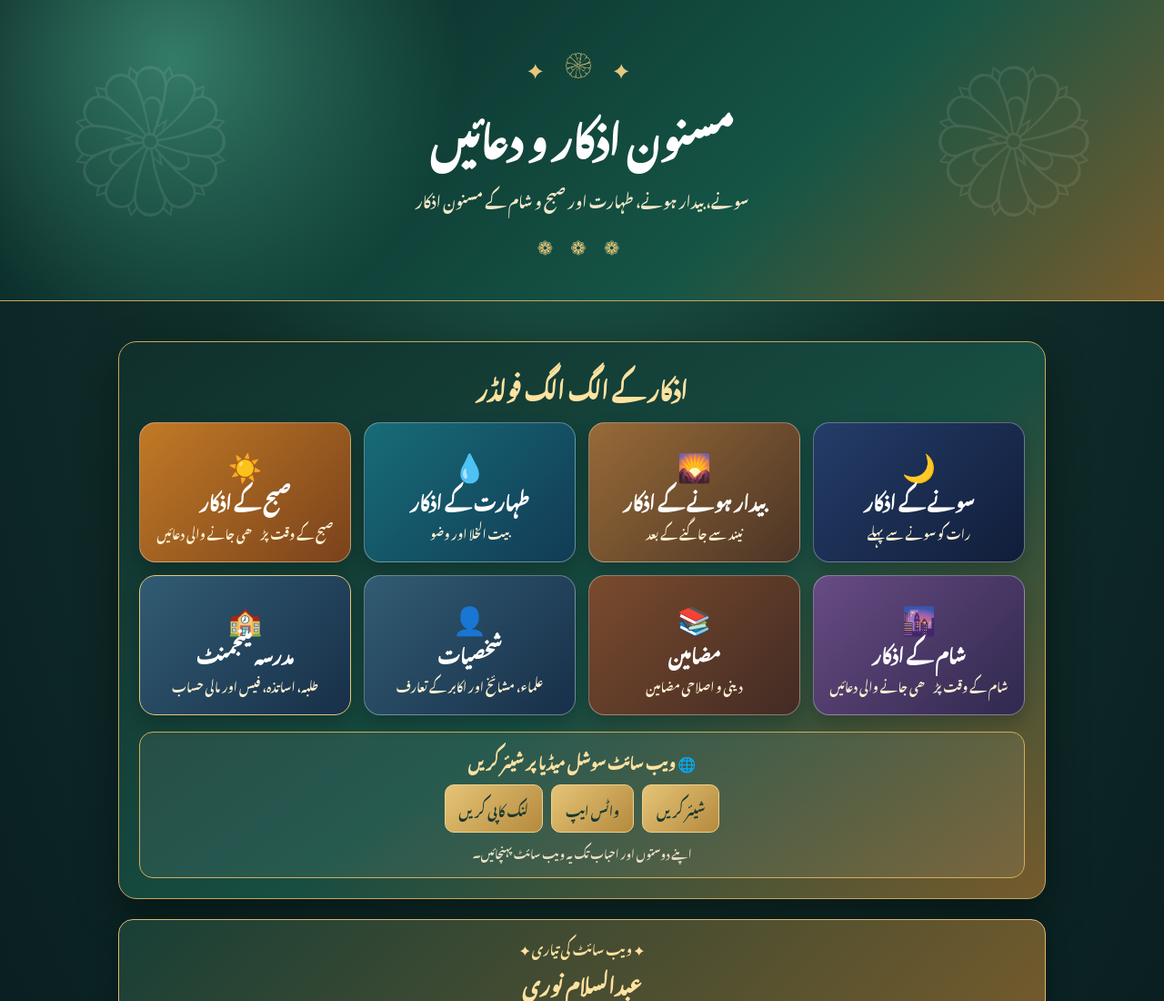
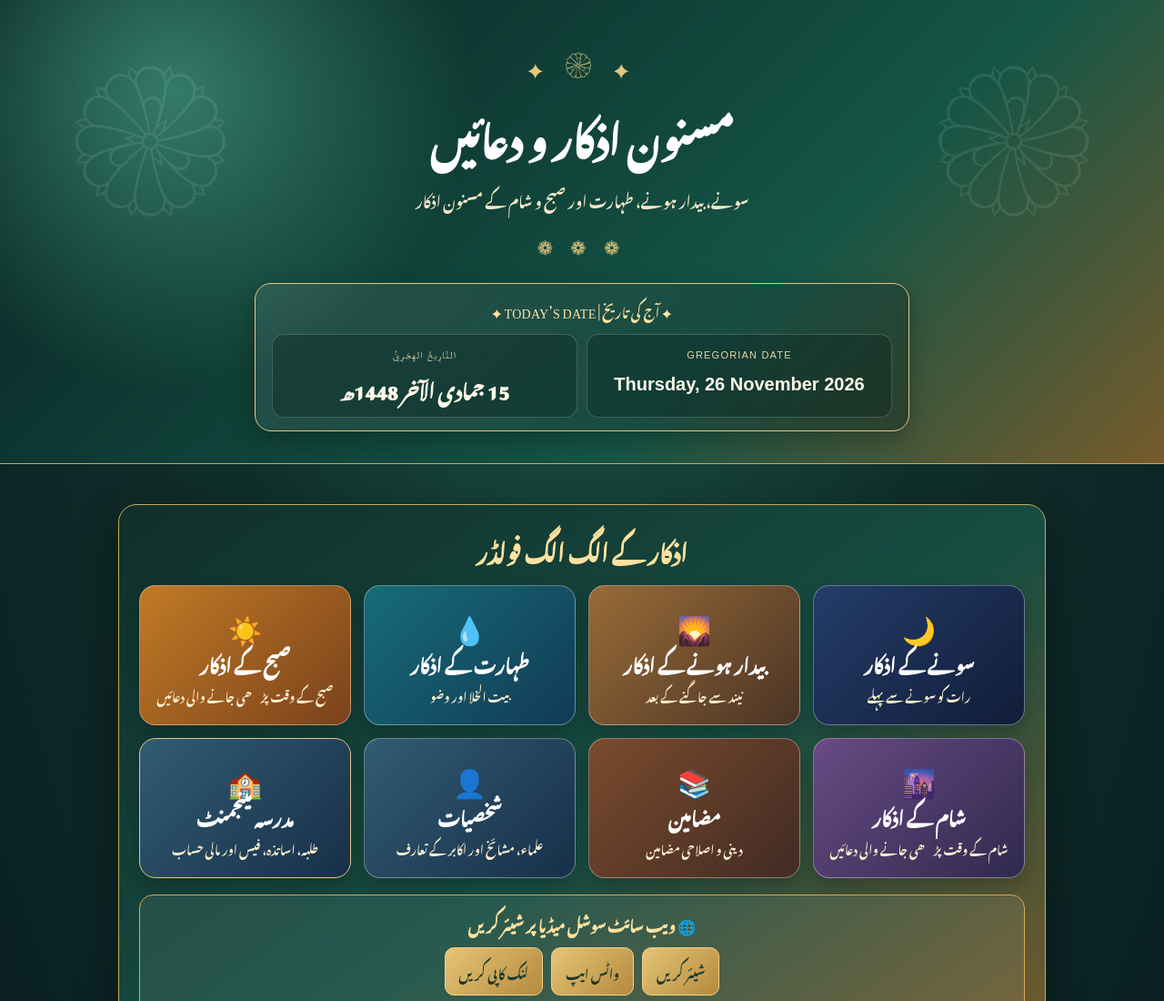
Before and after one commit to abooabdulhalim-boop/Noori-library, a plain HTML site: page index.html in a window 1280 px wide. Shown: the top 1100 px of the page at 91% size. Drawn offline with Linux system fonts and the light colour scheme; a web font is replaced by a local one.

Commit message:
Implement date panel for displaying dates
Added a date panel to display both Gregorian and Hijri dates.

```diff
--- a/index.html
+++ b/index.html
@@ -140,6 +140,18 @@ body:has(.article-detail:target) .creator{display:none}
 body:has(.article-detail:target) .hero{display:none}
 .folder:has(.article-detail:target) .article-link{display:flex}
 
+
+/* خوبصورت انگریزی اور اسلامی تاریخ کا پینل */
+.date-panel{max-width:720px;margin:22px auto 0;padding:14px 18px;border:1px solid #e5c77e;border-radius:18px;background:linear-gradient(135deg,#ffffff18,#071f1d66);box-shadow:0 10px 28px #0004;backdrop-filter:blur(5px)}
+.date-panel-title{color:#ffe5a6;font-size:14px;margin-bottom:10px;letter-spacing:.3px}
+.date-grid{display:grid;grid-template-columns:1fr 1fr;gap:10px}
+.date-cell{padding:11px 9px;border-radius:13px;background:#071f1d55;border:1px solid #ffffff30;min-width:0}
+.date-label{display:block;color:#e7d5a9;font-family:Arial,sans-serif;font-size:11px;letter-spacing:1.2px;margin-bottom:5px}
+.date-value{display:block;color:#fff8e8;font-family:Arial,'Noto Sans',sans-serif;font-size:clamp(15px,3.5vw,20px);font-weight:700;line-height:1.55;direction:ltr}
+.date-cell.hijri .date-value{font-family:'Noto Nastaliq Urdu','Jameel Noori Nastaleeq',serif;font-size:clamp(16px,3.7vw,21px);direction:rtl;line-height:1.9}
+.date-note{display:block;margin-top:9px;color:#e8d8b6;font-size:11px;line-height:1.8}
+@media(max-width:420px){.date-panel{margin-top:16px;padding:11px}.date-grid{gap:7px}.date-cell{padding:9px 6px}}
+
 </style>
 <style>
 .image-tools{display:flex!important;visibility:visible!important;opacity:1!important;width:100%;box-sizing:border-box;position:relative;z-index:2}
@@ -153,6 +165,21 @@ body:has(.article-detail:target) .hero{display:none}
   <h1>مسنون اذکار و دعائیں</h1>
   <p>سونے، بیدار ہونے، طہارت اور صبح و شام کے مسنون اذکار</p>
   <div class="ornament">❁ ❁ ❁</div>
+
+  <section class="date-panel" aria-label="آج کی انگریزی اور اسلامی تاریخ">
+    <div class="date-panel-title">✦ آج کی تاریخ | TODAY’S DATE ✦</div>
+    <div class="date-grid">
+      <div class="date-cell">
+        <span class="date-label">GREGORIAN DATE</span>
+        <time class="date-value" id="gregorianDate">--</time>
+      </div>
+      <div class="date-cell hijri">
+        <span class="date-label">التَّارِيخُ الهِجْرِيُّ</span>
+        <time class="date-value" id="hijriDate">--</time>
+      </div>
+    </div>
+
+  </section>
 </header>
 <main class="wrap">
   <div class="intro"><strong>ذکرِ الٰہی سے رات کو بابرکت اور صبح کو روشن بنائیے</strong><br>اس صفحے میں دعاؤں کی فہرست دی گئی ہے۔ مطلوبہ دعا پر کلک کریں، وہیں پہنچ جائیں گے۔</div>
@@ -1058,5 +1085,58 @@ document.addEventListener(&#x27;DOMContentLoaded&#x27;,()=&gt;{[&#x27;feeDate&#x
 &lt;/html&gt;" style="display:none;border:0;width:100%;height:calc(100% - 54px);background:#fff;"></iframe>
 </div>
 
+
+<script>
+(function(){
+  const zone = 'Asia/Kolkata';
+  const months = ['January','February','March','April','May','June','July','August','September','October','November','December'];
+  function partsMap(formatter, date) {
+    return Object.fromEntries(formatter.formatToParts(date).filter(x => x.type !== 'literal').map(x => [x.type, x.value]));
+  }
+  function updateSiteDates(){
+    const now = new Date();
+    const greg = document.getElementById('gregorianDate');
+    const hijri = document.getElementById('hijriDate');
+    if (!greg || !hijri) return;
+
+    // Build the Gregorian date only from numeric Gregorian fields.
+    // No era field is requested or displayed, so BC/BCE cannot appear.
+    try {
+      const g = partsMap(new Intl.DateTimeFormat('en-GB-u-ca-gregory', {
+        weekday:'long', day:'2-digit', month:'2-digit', year:'numeric',
+        calendar:'gregory', timeZone:zone
+      }), now);
+      const monthIndex = Math.max(1, Math.min(12, Number(g.month))) - 1;
+      greg.textContent = `${g.weekday}, ${Number(g.day)} ${months[monthIndex]} ${g.year}`;
+    } catch (e) {
+      const d = new Date(now.toLocaleString('en-US', {timeZone:zone}));
+      greg.textContent = `${['Sunday','Monday','Tuesday','Wednesday','Thursday','Friday','Saturday'][d.getDay()]}, ${d.getDate()} ${months[d.getMonth()]} ${d.getFullYear()}`;
+    }
+
+    // India-local fallback: one day behind Umm al-Qura.
+    // The actual Gujarat Ruet-e-Hilal announcement takes precedence;
+    // a static/offline page cannot fetch live committee announcements.
+    try {
+      const indiaCalendarDate = new Date(now.getTime() - 24 * 60 * 60 * 1000);
+      const h = partsMap(new Intl.DateTimeFormat('en-GB-u-ca-islamic-umalqura', {
+        day:'numeric', month:'numeric', year:'numeric',
+        calendar:'islamic-umalqura', timeZone:zone, numberingSystem:'latn'
+      }), indiaCalendarDate);
+      const hijriMonths = [
+        'محرم','صفر','ربیع الاول','ربیع الآخر',
+        'جمادی الاول','جمادی الآخر','رجب','شعبان',
+        'رمضان','شوال','ذوالقعدہ','ذوالحجہ'
+      ];
+      const monthNumber = Number(h.month);
+      const monthName = hijriMonths[monthNumber - 1] || '';
+      hijri.textContent = `${h.day} ${monthName} ${h.year}ھ`;
+    } catch (e) {
+      hijri.textContent = 'اسلامی تاریخ دستیاب نہیں';
+    }
+  }
+  updateSiteDates();
+  setInterval(updateSiteDates, 60000);
+})();
+</script>
 </body>
 </html>
```
